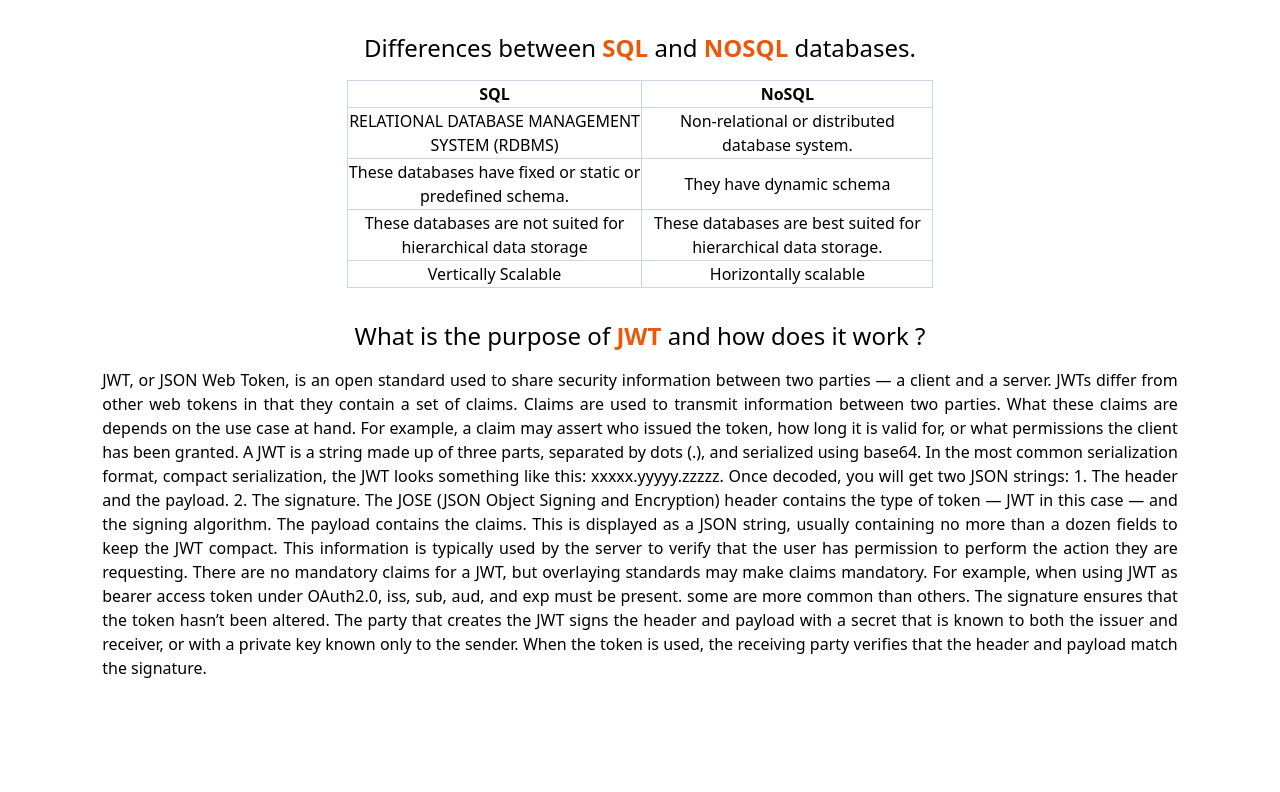
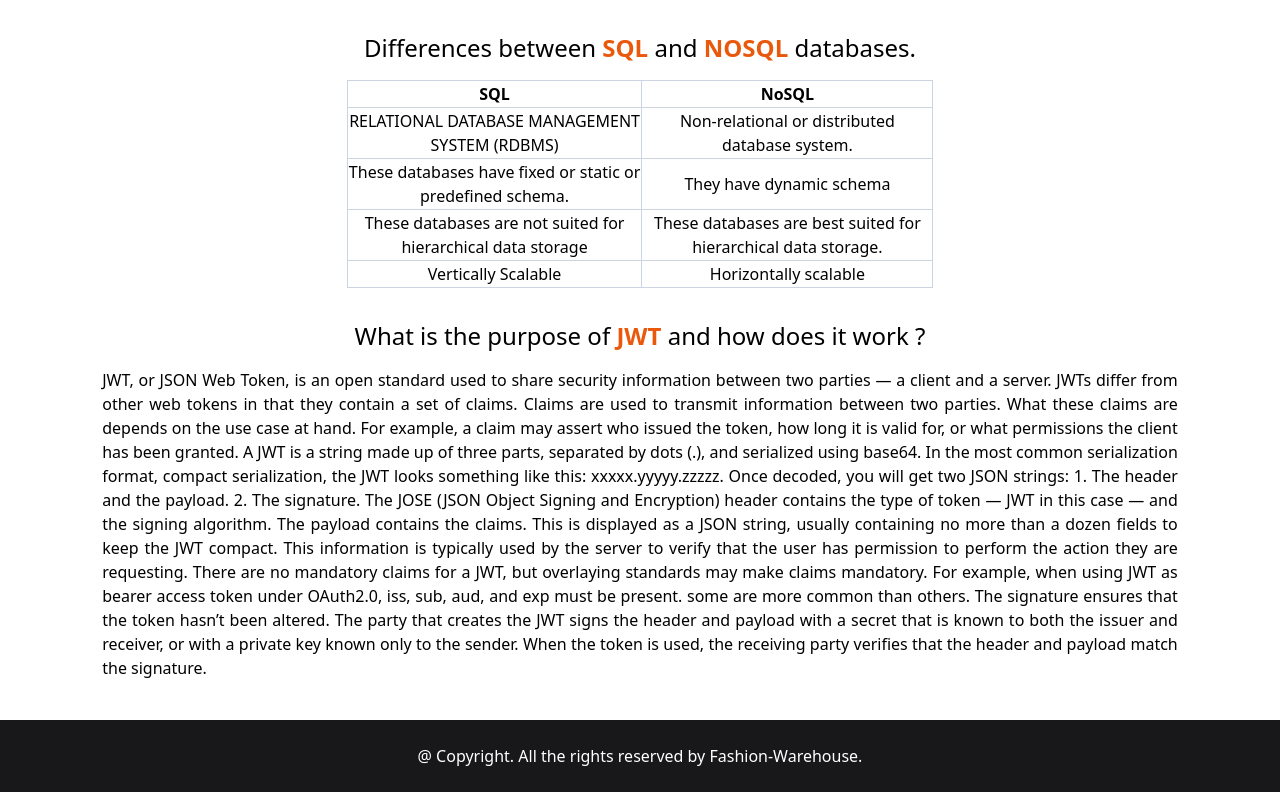
Before and after one commit to buariful/fashion-warehouse, a React (Create React App) app: page /blog in a window 1280 px wide. Shown: the part 672-1464 px from the top of the page. Before the commit the page ends 1392 px from the top, so only its background shows below. Built offline with nearby package versions, Linux system fonts and the light colour scheme.

Commit message:
create footer

```diff
--- a/src/App.js
+++ b/src/App.js
@@ -4,6 +4,7 @@ import { Route, Routes } from 'react-router-dom';
 import Home from './components/Home/Home';
 import Navbar from './components/Navbar/Navbar';
 import Blog from './components/Pages/Blog/Blog';
+import Footer from './components/Footer/Footer';
 
 function App() {
   return (
@@ -14,6 +15,7 @@ function App() {
         <Route path='/home' element={<Home />}></Route>
         <Route path='/blog' element={<Blog />}></Route>
       </Routes>
+      <Footer></Footer>
     </div>
   );
 }
--- a/src/components/Footer/Footer.js
+++ b/src/components/Footer/Footer.js
@@ -1,9 +1,10 @@
+import { AtSymbolIcon } from '@heroicons/react/solid';
 import React from 'react';
 
 const Footer = () => {
     return (
-        <div className='bg-zinc-800'>
-
+        <div className='bg-zinc-900 text-center text-white py-6'>
+            @ Copyright. All the rights reserved by Fashion-Warehouse.
         </div>
     );
 };
```
